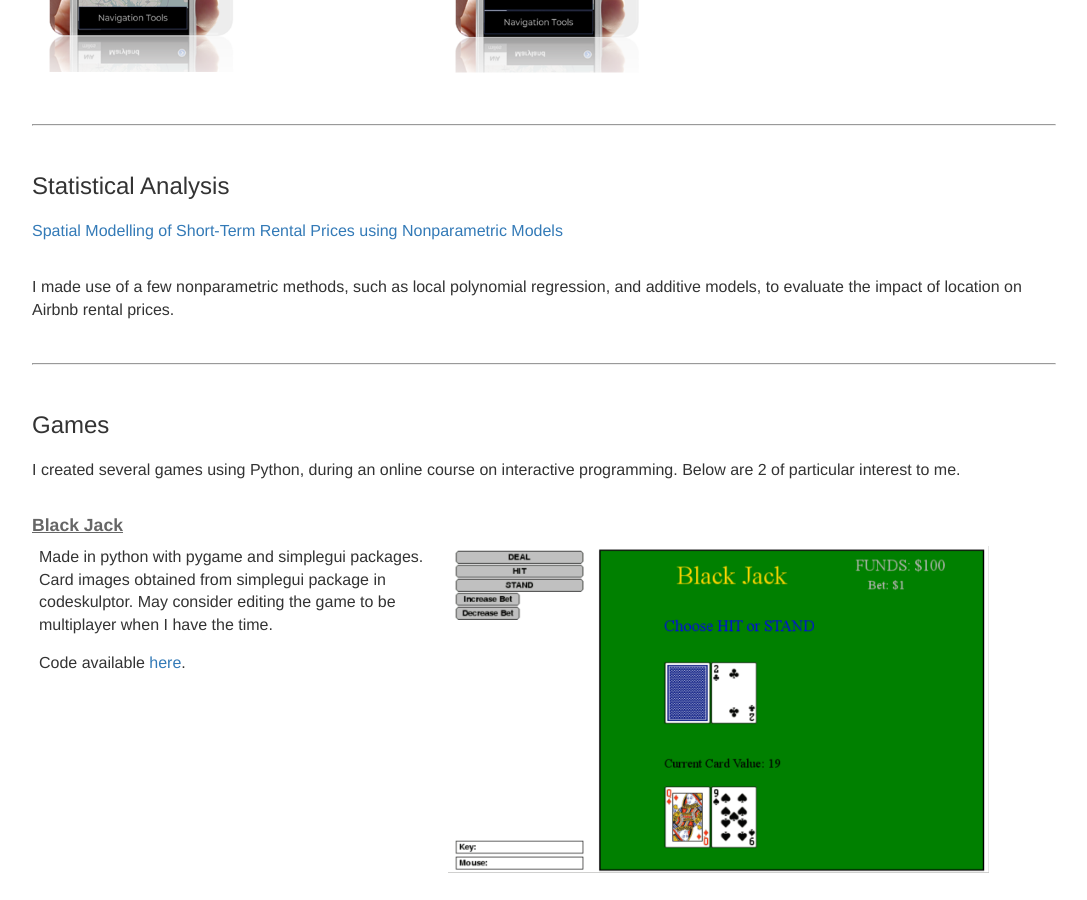
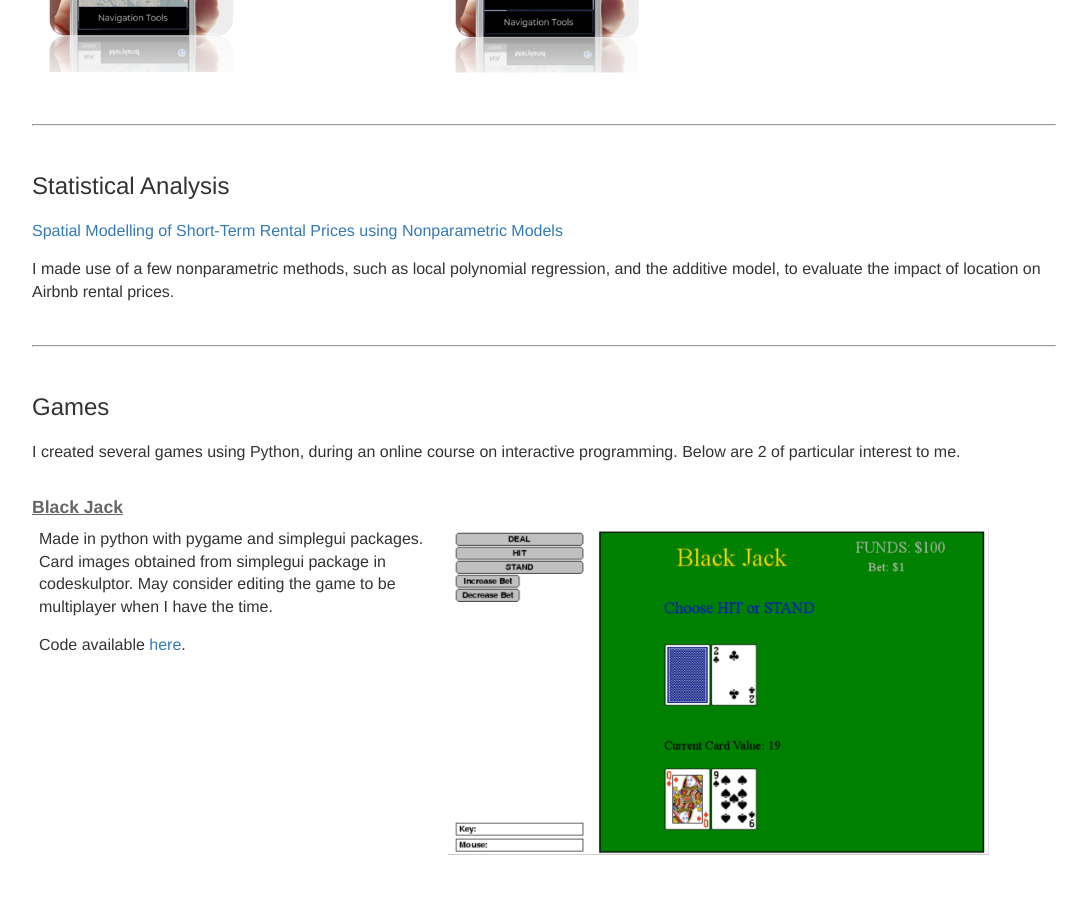
Before and after one commit to tanzhirong/tanzhirong.github.io, a Jekyll site: the page built from projects/index.html, in a window 1280 px wide and 900 px high, scrolled down 1926 px. Shown: the whole window, without its empty margins (96-1183 px from the left). Built offline with Jekyll 4.4.1, drawn with Linux system fonts in a browser that asks for light colours.

Commit message:
Update index.html

```diff
--- a/projects/index.html
+++ b/projects/index.html
@@ -39,8 +39,8 @@
 <hr><br>
 
 <h2>Statistical Analysis</h2>
-<p><a target="_blank" href="Airbnb_RentalPrediction.pdf">Spatial Modelling of Short-Term Rental Prices using Nonparametric Models</a></p><br>
-<p>I made use of a few nonparametric methods, such as local polynomial regression, and additive models, to evaluate the impact of location on Airbnb rental prices.</p><br>
+<p><a target="_blank" href="Airbnb_RentalPrediction.pdf">Spatial Modelling of Short-Term Rental Prices using Nonparametric Models</a></p>
+<p>I made use of a few nonparametric methods, such as local polynomial regression, and the additive model, to evaluate the impact of location on Airbnb rental prices.</p><br>
 <hr><br>
 
 
```
